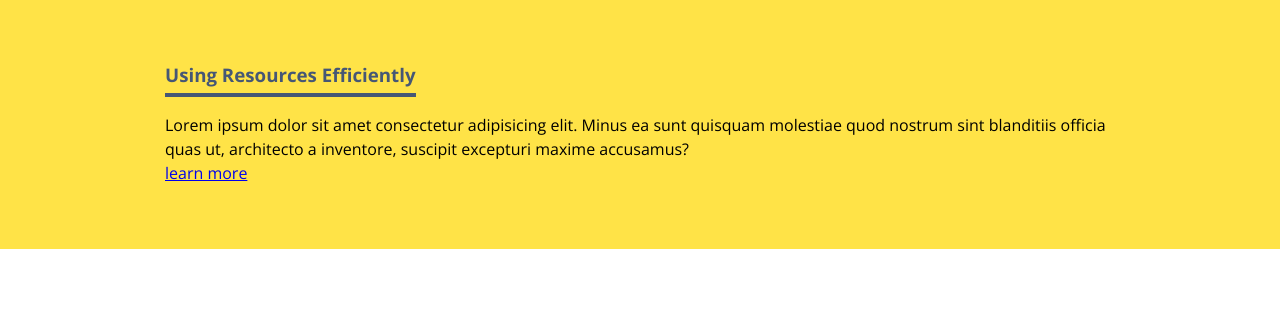
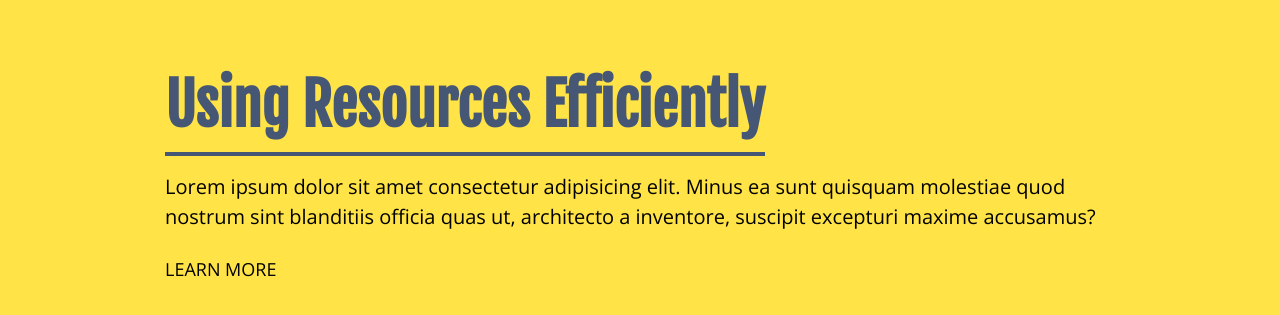
Before and after one commit to andrewrey/layout4, a website: page index.html in a window 1280 px wide. Shown: the part 3733-4048 px from the top of the page. Before the commit the page ends 3982 px from the top, so only its background shows below. Drawn offline with nearby package versions, Linux system fonts and the light colour scheme.

Commit message:
section seven typography complete

```diff
--- a/scss/base/_typography.scss
+++ b/scss/base/_typography.scss
@@ -104,3 +104,21 @@ html {
     font-size: 1.125rem;
   }
 }
+
+.seven {
+  h3 {
+    font-family: $fjall;
+    font-size: 3.625rem;
+  }
+  p {
+    font-size: 1.25rem;
+  }
+
+  a {
+    font-size: 1.125rem;
+    text-decoration: none;
+    color: black;
+    text-transform: uppercase;
+    margin-top: 1.5rem;
+  }
+}
```
Also changed, not shown: css/main.css, 1 other file.
